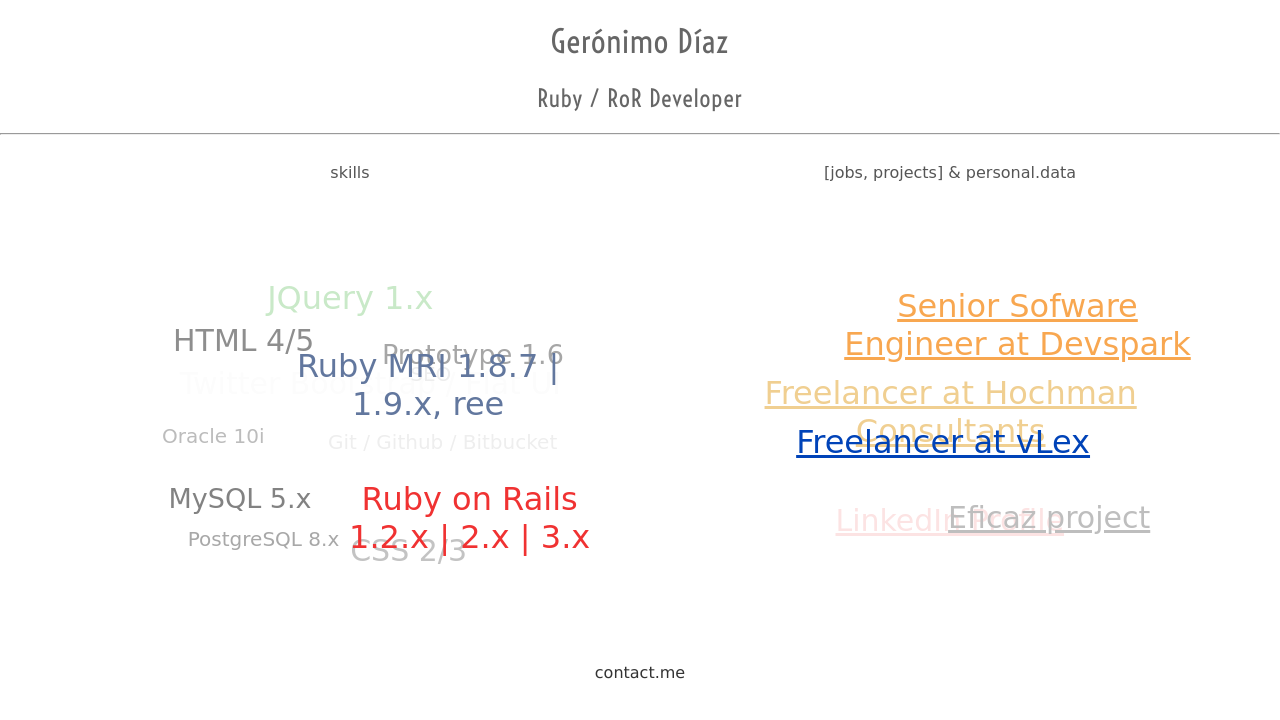
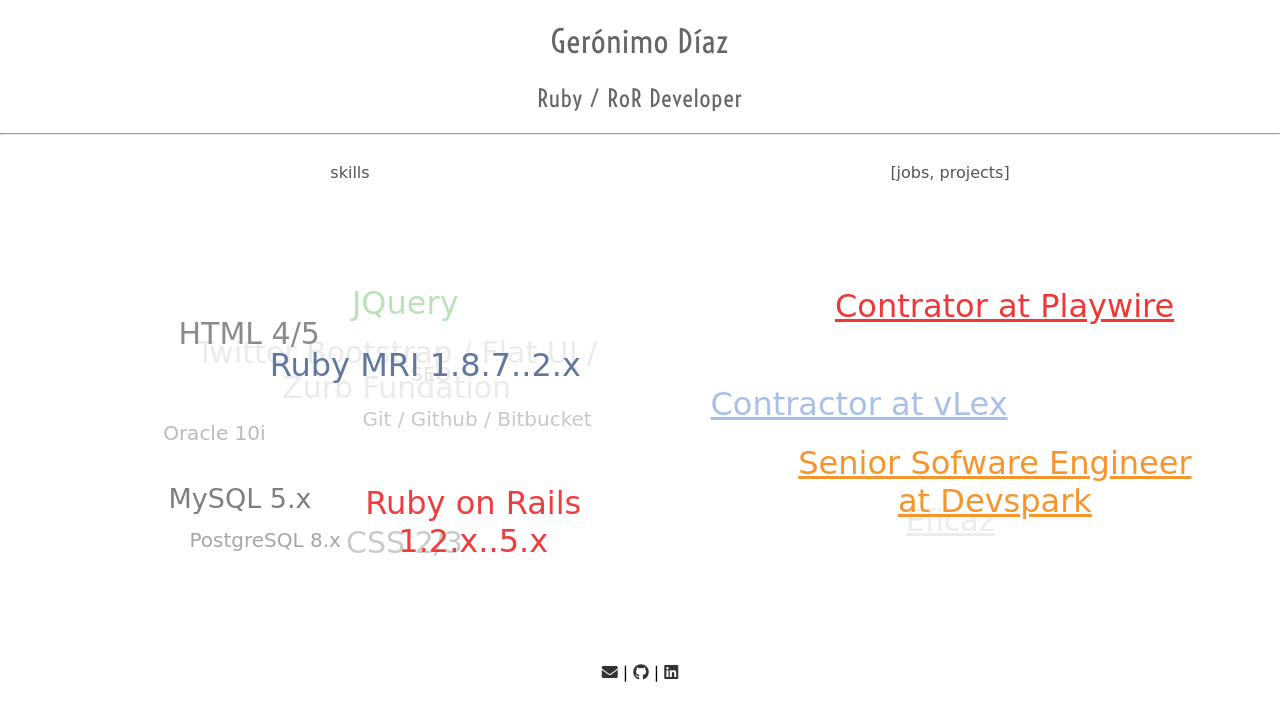
Before and after one commit to geronimod/geronimod.github.com, a plain HTML site: page index.html in a window 1280 px wide. Drawn offline with nearby package versions, Linux system fonts and the light colour scheme; a web font is replaced by a local one.

Commit message:
Some updates

```diff
--- a/index.html
+++ b/index.html
@@ -16,6 +16,7 @@
     <link href='http://fonts.googleapis.com/css?family=Quicksand' rel='stylesheet' type='text/css'>
     <link href='http://fonts.googleapis.com/css?family=Nova+Mono' rel='stylesheet' type='text/css'>
     <link href='http://fonts.googleapis.com/css?family=Voltaire' rel='stylesheet' type='text/css'>
+    <link rel="stylesheet" href="https://use.fontawesome.com/releases/v5.5.0/css/all.css" integrity="sha384-B4dIYHKNBt8Bc12p+WXckhzcICo0wtJAoU8YZTY5qE0Id1GSseTk6S+L3BlXeVIU" crossorigin="anonymous">
 
     <script src="http://ajax.googleapis.com/ajax/libs/jquery/1.4.2/jquery.min.js"></script>
     <script src="javascripts/jquery.mousewheel.min.js"></script>
@@ -47,33 +48,34 @@
             <li><a href="#" rel="8">PostgreSQL 8.x</a></li>
             <li><a href="#" rel="8">Oracle 10i</a></li>
             <li><a href="#" rel="18">HTML 4/5</a></li>
-            <li><a href="#" style="color:#62779E;" rel="20">Ruby MRI 1.8.7 | 1.9.x, ree</a></li>
-            <li><a href="#" style="color:#ED1111;" rel="20">Ruby on Rails 1.2.x | 2.x | 3.x</a></li>
+            <li><a href="#" style="color:#62779E;" rel="20">Ruby MRI 1.8.7..2.x</a></li>
+            <li><a href="#" style="color:#ED1111;" rel="20">Ruby on Rails 1.2.x..5.x</a></li>
             <li><a href="#" rel="18">CSS 2/3</a></li>
             <li><a href="#" rel="20">Backbone.js</a></li>
-            <li><a href="#" rel="18">Twitter Bootstrap / Flat UI</a></li>
-            <li><a href="#" style="color:#79C975;" rel="20">JQuery 1.x</a></li>
-            <li><a href="#" rel="15">Prototype 1.6</a></li>
+            <li><a href="#" rel="18">Twitter Bootstrap / Flat UI / Zurb Fundation</a></li>
+            <li><a href="#" style="color:#79C975;" rel="20">JQuery</a></li>
             <li><a href="#" rel="8">Git / Github / Bitbucket</a></li>
             <li><a href="#" rel="8">SEO</a></li>
           </ul>
         </div>
         <div id="ts2">
-          <span class='subheader'>[jobs, projects] &amp; personal.data</span>
+          <span class='subheader'>[jobs, projects]</span>
           <ul>
-            <li><a href="http://vlex.com" style="color:#f7952c;" rel="20" target='_blank'>Senior Sofware Engineer at Devspark</a></li>
-            <li><a href="http://vlex.com" style="color:#0043B8;" rel="20" target='_blank'>Freelancer at vLex</a></li>
-            <li><a href="http://www.hochmanconsultants.com/" style="color:#DE9610;" rel="20" target='_blank'>Freelancer at Hochman Consultants</a></li>
-            <li><a href="http://latirindumentaria.com" style="color:#555;" rel="18" target='_blank'>Latir project</a></li>
-            <li><a href="http://eficaztandil.com" style="color:#555;" rel="18" target='_blank'>Eficaz project</a></li>
-            <li><a href="http://ar.linkedin.com/in/geronimod" style="color:#E30000;" rel="18" target='_blank'>LinkedIn Profile</a></li>
+            <li><a href="https://playwire.com/" style="color:#ED1111;" rel="20" target='_blank'>Contrator at Playwire</a></li>
+            <li><a href="https://sparkdigital.com/" style="color:#f7952c;" rel="20" target='_blank'>Senior Sofware Engineer at Devspark</a></li>
+            <li><a href="http://vlex.com" style="color:#0043B8;" rel="20" target='_blank'>Contractor at vLex</a></li>
+            <li><a href="http://www.hochmanconsultants.com/" style="color:#DE9610;" rel="20" target='_blank'>Contractor at Hochman Consultants</a></li>
+            <li><a href="http://eficaztandil.com" style="color:#555;" rel="18" target='_blank'>Eficaz</a></li>
           </ul>
         </div>
       </section>
       <footer>
         <p>
-          <a href="mailto:geronimod@gmail.com">contact.me</a>
-        </p>
+          <a href="mailto:geronimod@gmail.com"><i class="fas fa-envelope"></i></a>
+          |
+          <a href="http://github.com/geronimod" target='_blank'><i class="fab fa-github"></i></a>
+          |
+          <a href="http://ar.linkedin.com/in/geronimod" target='_blank'><i class="fab fa-linkedin"></i></a>
       </footer>
     </div>
   </body>
```
